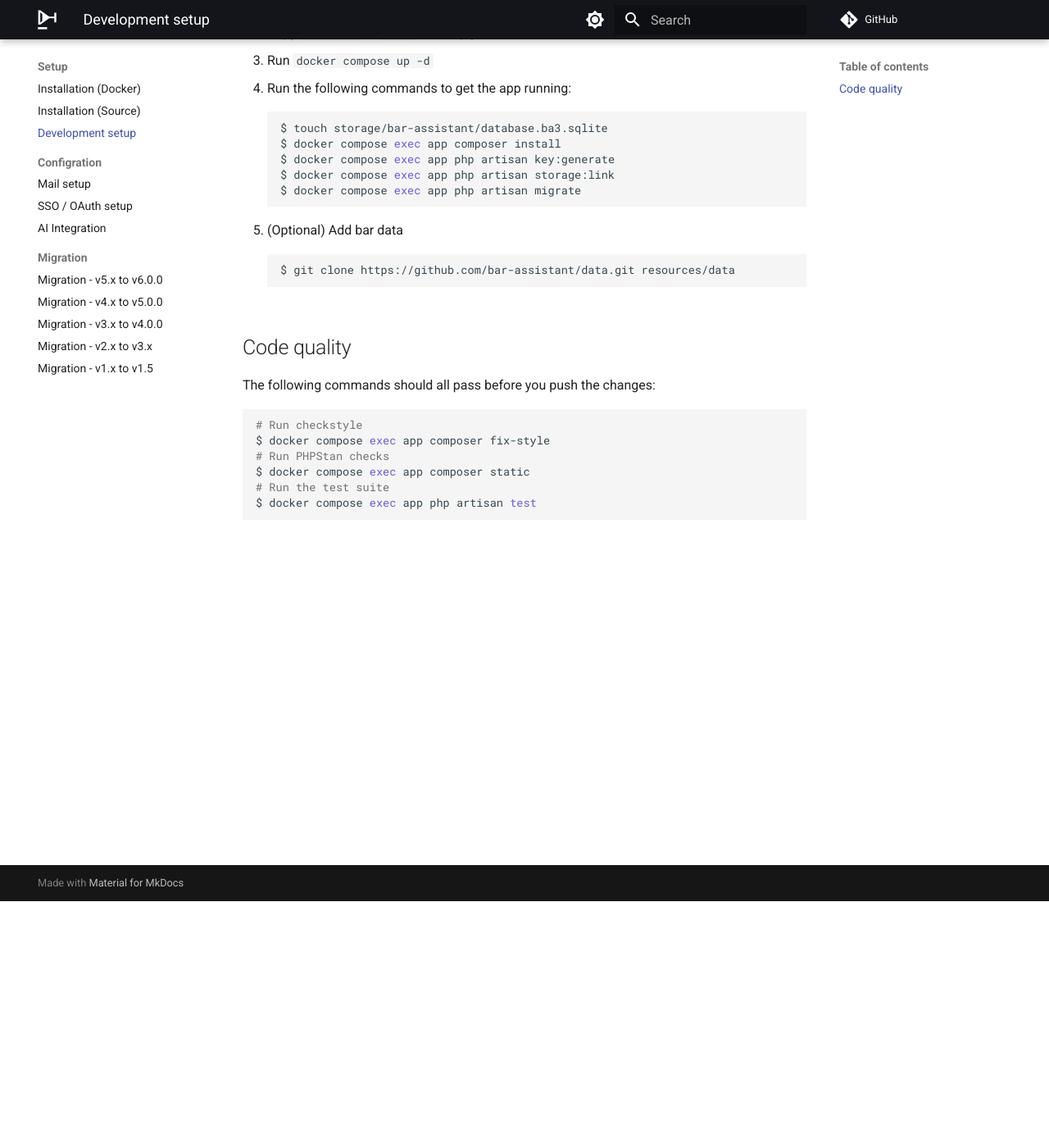
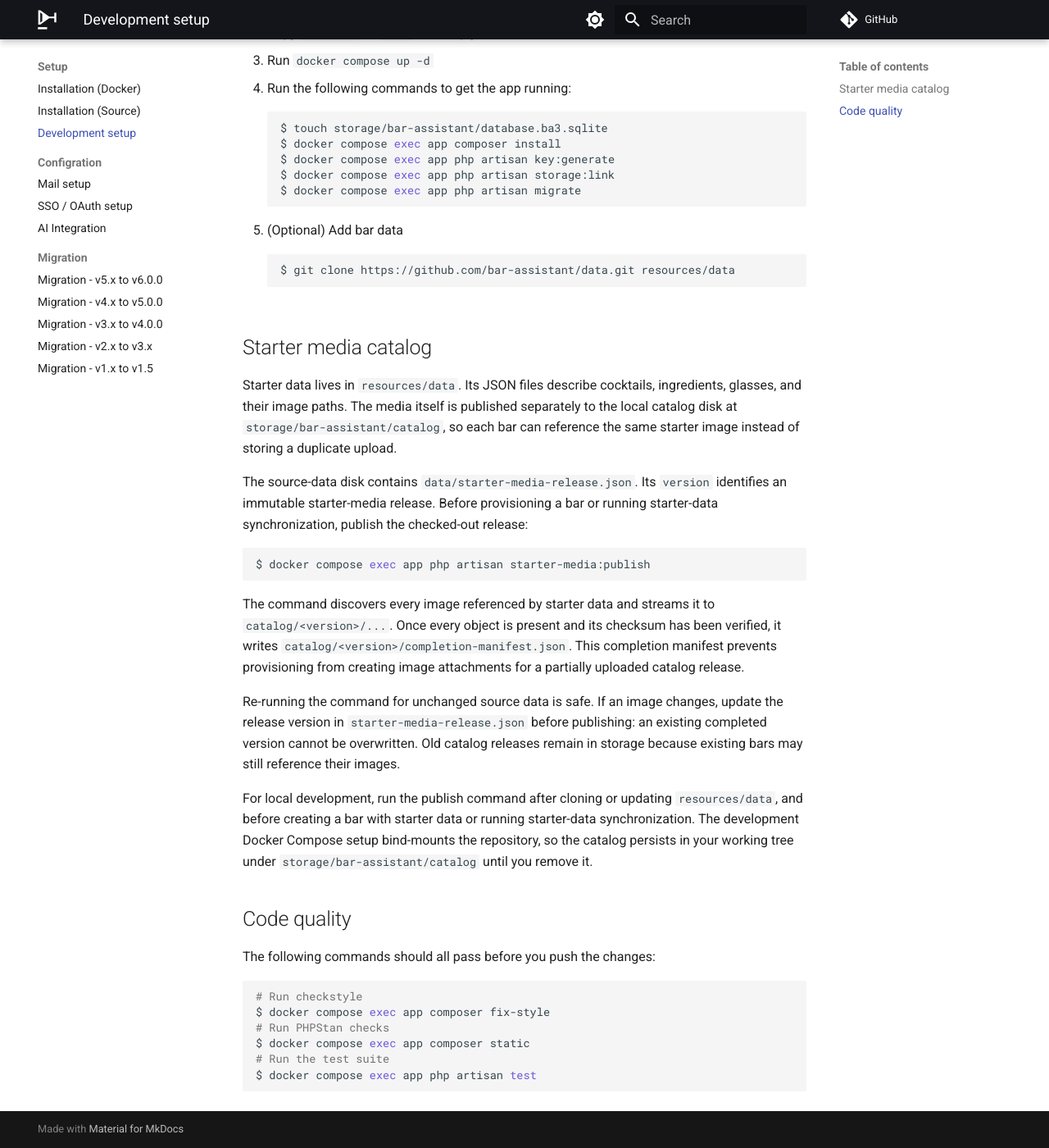
Before and after one commit to bar-assistant/docs, an MkDocs documentation site: the page built from docs/setup/development.md, in a window 1280 px wide and 1400 px high, scrolled down 301 px. Shown: the whole window at 82% size. Built offline with MkDocs 1.6.1 and Material for MkDocs 9.7.7, drawn with Linux system fonts in a browser that asks for light colours; comment, search, counter and statistics services are not loaded.

Commit message:
Add starter media info

````diff
--- a/docs/setup/development.md
+++ b/docs/setup/development.md
@@ -18,6 +18,22 @@ $ docker compose exec app php artisan migrate
 $ git clone https://github.com/bar-assistant/data.git resources/data
 ```
 
+## Starter media catalog
+
+Starter data lives in `resources/data`. Its JSON files describe cocktails, ingredients, glasses, and their image paths. The media itself is published separately to the local catalog disk at `storage/bar-assistant/catalog`, so each bar can reference the same starter image instead of storing a duplicate upload.
+
+The source-data disk contains `data/starter-media-release.json`. Its `version` identifies an immutable starter-media release. Before provisioning a bar or running starter-data synchronization, publish the checked-out release:
+
+```bash
+$ docker compose exec app php artisan starter-media:publish
+```
+
+The command discovers every image referenced by starter data and streams it to `catalog/<version>/...`. Once every object is present and its checksum has been verified, it writes `catalog/<version>/completion-manifest.json`. This completion manifest prevents provisioning from creating image attachments for a partially uploaded catalog release.
+
+Re-running the command for unchanged source data is safe. If an image changes, update the release version in `starter-media-release.json` before publishing: an existing completed version cannot be overwritten. Old catalog releases remain in storage because existing bars may still reference their images.
+
+For local development, run the publish command after cloning or updating `resources/data`, and before creating a bar with starter data or running starter-data synchronization. The development Docker Compose setup bind-mounts the repository, so the catalog persists in your working tree under `storage/bar-assistant/catalog` until you remove it.
+
 ## Code quality
 
 The following commands should all pass before you push the changes:
````
Also changed, not shown: docs/setup/index.md (+9 -1 lines), docs/setup/source-install.md (+6 -1 lines).
